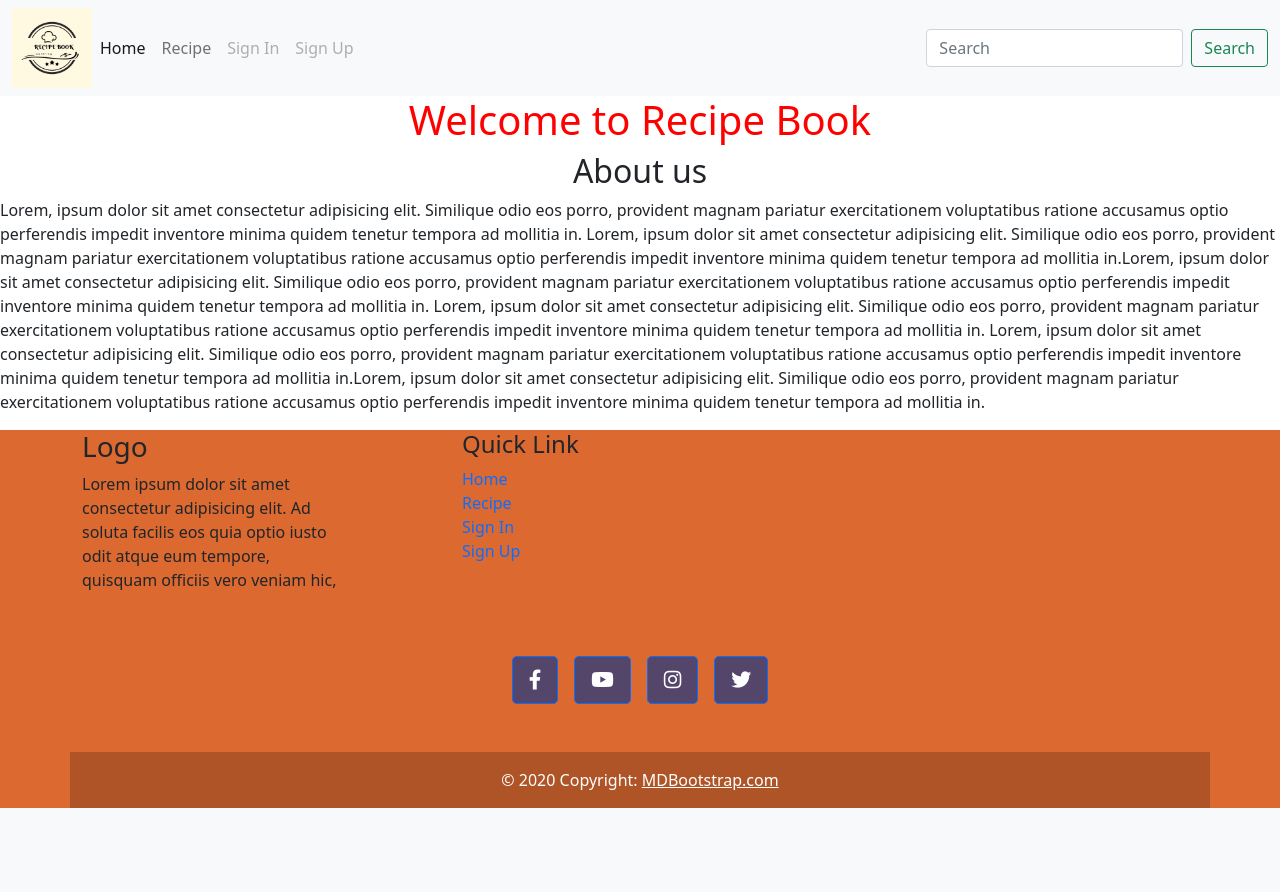
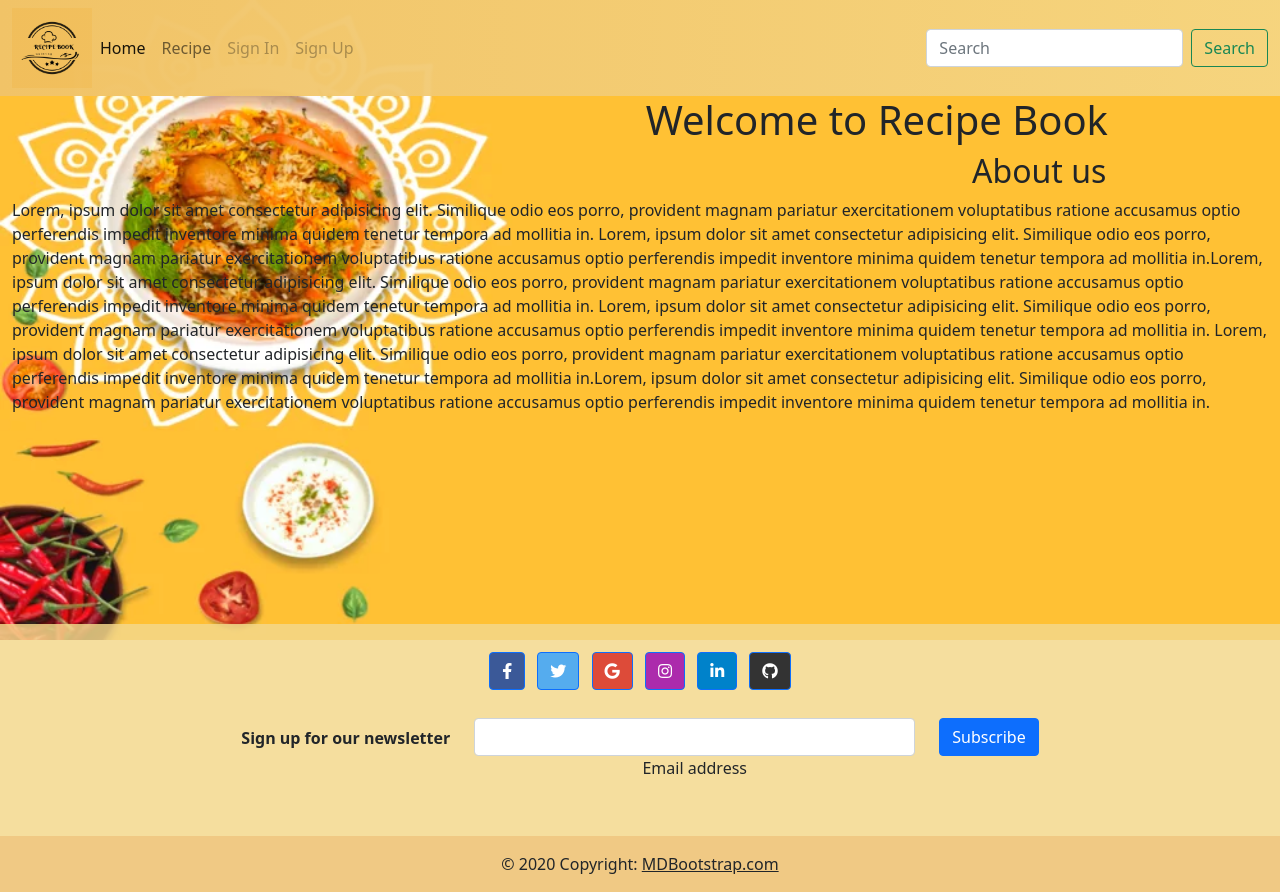
Before and after one commit to Aliona83/book_recipe, a Django app: page / in a window 1280 px wide. Before the commit the page ends 808 px from the top, so only its background shows below. Run offline with Django 3.2, Linux system fonts and the light colour scheme.

Commit message:
Add background image

```diff
--- a/recipebook/bookapp/static/bookapp/bookapp.css
+++ b/recipebook/bookapp/static/bookapp/bookapp.css
@@ -1,8 +1,32 @@
+* {margin:0; padding: 0;
+box-sizing: border-box;}
+body {
+    background-image: url(../images/background_image\ \(1\).webp);
+    background-size: 100%;
+    background-repeat: no-repeat;
+
+
+}
 h1 {
-    color: red;
-    text-align: center;
+ text-align: right;
+ margin-right: 160px;
+}
+h2 {
+    margin-left: 960px;
 }
 .logo {
     height: 80px;
     width: 80px;
+    mix-blend-mode: multiply;
 }
+
+.navbar {
+    background-image: linear-gradient(to right, #f1c367, #f4d88cd6);
+}
+footer {
+
+   position: relative;
+   margin-top: 210px;
+   height: auto;
+
+}
--- a/recipebook/bookapp/templates/bookapp/base.html
+++ b/recipebook/bookapp/templates/bookapp/base.html
@@ -15,7 +15,7 @@
 </head>
 <body>
 
-    <nav class="navbar navbar-expand-lg navbar-light bg-light">
+    <nav class="navbar navbar-expand-lg navbar-light ">
 
         <div class="container-fluid">
           <img src="{% static 'images/logoo.png' %}" class="logo"></a>
@@ -46,70 +46,94 @@
       </nav>
       {% block content %}
       {% endblock %}
-    <h1 class="text-center">Welcome to Recipe Book</h1>
-    <h2 class="text-center">About us</h2>
- <p>Lorem, ipsum dolor sit amet consectetur adipisicing elit. Similique odio eos porro, provident magnam pariatur exercitationem voluptatibus ratione accusamus optio perferendis impedit inventore minima quidem tenetur tempora ad mollitia in.
+      <main class="container-fluid">
+    <h1 class="text-right">Welcome to Recipe Book</h1>
+    <h2 class="text-left">About us</h2>
+ <p style="display: block;">Lorem, ipsum dolor sit amet consectetur adipisicing elit. Similique odio eos porro, provident magnam pariatur exercitationem voluptatibus ratione accusamus optio perferendis impedit inventore minima quidem tenetur tempora ad mollitia in.
     Lorem, ipsum dolor sit amet consectetur adipisicing elit. Similique odio eos porro, provident magnam pariatur exercitationem voluptatibus ratione accusamus optio perferendis impedit inventore minima quidem tenetur tempora ad mollitia in.Lorem, ipsum dolor sit amet consectetur adipisicing elit. Similique odio eos porro, provident magnam pariatur exercitationem voluptatibus ratione accusamus optio perferendis impedit inventore minima quidem tenetur tempora ad mollitia in.
     Lorem, ipsum dolor sit amet consectetur adipisicing elit. Similique odio eos porro, provident magnam pariatur exercitationem voluptatibus ratione accusamus optio perferendis impedit inventore minima quidem tenetur tempora ad mollitia in.
     Lorem, ipsum dolor sit amet consectetur adipisicing elit. Similique odio eos porro, provident magnam pariatur exercitationem voluptatibus ratione accusamus optio perferendis impedit inventore minima quidem tenetur tempora ad mollitia in.Lorem, ipsum dolor sit amet consectetur adipisicing elit. Similique odio eos porro, provident magnam pariatur exercitationem voluptatibus ratione accusamus optio perferendis impedit inventore minima quidem tenetur tempora ad mollitia in.
 
  </p>
+</main>
+ </footer >
+ <!-- Footer -->
+<footer class="text-center "style="background-color:#f4d88cd6" >
 
-    <footer class="text-center text-lg-start" style="background-color: #db6930;">
-        <div class="container">
-          <div class="row">
-            <div class="col-xl-3 col-lg-4 col-md-6">
-              <div>
-                <h3>Logo</h3>
-                <p class="mb-30 footer-desc">Lorem ipsum dolor sit amet consectetur adipisicing elit. Ad soluta facilis
-                  eos quia optio iusto odit atque eum tempore, quisquam officiis vero veniam hic,</p>
+  <!-- Grid container -->
+  <div class="container p-4" >
+
+    <!-- Section: Social media -->
+    <section class="mb-4">
+      <!-- Facebook -->
+      <a class="btn btn-primary btn-floating m-1" style="background-color: #3b5998" href="#!" role="button"><i class="fab fa-facebook-f"></i></a>
+
+      <!-- Twitter -->
+      <a class="btn btn-primary btn-floating m-1" style="background-color: #55acee" href="#!" role="button"><i class="fab fa-twitter"></i></a>
+
+      <!-- Google -->
+      <a class="btn btn-primary btn-floating m-1" style="background-color: #dd4b39" href="#!" role="button"><i class="fab fa-google"></i></a>
+
+      <!-- Instagram -->
+      <a class="btn btn-primary btn-floating m-1" style="background-color: #ac2bac" href="#!" role="button"><i class="fab fa-instagram"></i></a>
+
+      <!-- Linkedin -->
+      <a class="btn btn-primary btn-floating m-1" style="background-color: #0082ca" href="#!" role="button"><i class="fab fa-linkedin-in"></i></a>
+      <!-- Github -->
+      <a class="btn btn-primary btn-floating m-1" style="background-color: #333333" href="#!" role="button"><i class="fab fa-github"></i></a>
+    </section>
+    <!-- Section: Social media -->
+
+
+    <!-- Section: Form -->
+    <section class="">
+      <form action="">
+        <!--Grid row-->
+        <div class="row d-flex justify-content-center">
+          <!--Grid column-->
+          <div class="col-auto">
+            <p class="pt-2">
+              <strong>Sign up for our newsletter</strong>
+            </p>
+          </div>
+          <!--Grid column-->
+
+          <!--Grid column-->
+          <div class="col-md-5 col-12">
+            <!-- Email input -->
+            <div class="form-outline mb-4">
+              <input type="email" id="form5Example2" class="form-control" />
+              <label class="form-label" for="form5Example2">Email address</label>
             </div>
           </div>
-            <div class="col-xl-2 offset-xl-1 col-lg-2 col-md-6">
-              <div class="">
-                <h4>Quick Link</h4>
-                <ul class="list-unstyled">
-                  <li>
-                    <a href="#" class="text-decoration-none">Home</a>
-                  </li>
-                  <li>
-                    <a href="#" class="text-decoration-none">Recipe</a>
-                  </li>
-                  <li>
-                    <a href="#" class="text-decoration-none">Sign In</a>
-                  </li>
-                  <li>
-                    <a href="#" class="text-decoration-none">Sign Up</a>
-                  </li>
-                </ul>
-              </div>
-            </div>
-                  <div class="container d-flex justify-content-center py-5">
-                    <button type="button" class="btn btn-primary btn-lg btn-floating mx-2" style="background-color: #54456b;">
-                      <i class="fab fa-facebook-f"></i>
-                    </button>
-                    <button type="button" class="btn btn-primary btn-lg btn-floating mx-2" style="background-color: #54456b;">
-                      <i class="fab fa-youtube"></i>
-                    </button>
-                    <button type="button" class="btn btn-primary btn-lg btn-floating mx-2" style="background-color: #54456b;">
-                      <i class="fab fa-instagram"></i>
-                    </button>
-                    <button type="button" class="btn btn-primary btn-lg btn-floating mx-2" style="background-color: #54456b;">
-                      <i class="fab fa-twitter"></i>
+          <!--Grid column-->
+
+          <!--Grid column-->
+          <div class="col-auto">
+
+            <!-- Submit button -->
+            <button type="submit" class="btn btn-primary mb-4">
+              Subscribe
             </button>
           </div>
+          <!--Grid column-->
+        </div>
+        <!--Grid row-->
+      </form>
+    </section>
+    <!-- Section: Form -->
+  </div>
+  <!-- Grid container -->
 
   <!-- Copyright -->
-                  <div class="text-center text-white p-3" style="background-color: rgba(0, 0, 0, 0.2)" >
+  <div class="text-center p-3" style="background-color: rgba(219, 116, 27, 0.2)">
     © 2020 Copyright:
-                    <a class="text-white" href="https://mdbootstrap.com/">MDBootstrap.com</a>
+    <a class="text-dark" href="https://mdbootstrap.com/">MDBootstrap.com</a>
   </div>
   <!-- Copyright -->
 
-
-
-              <!-- End of .container -->
 </footer>
+<!-- Footer -->
     <!-- Bootstrap 5 JS -->
     <script src="https://cdn.jsdelivr.net/npm/bootstrap@5.0.2/dist/js/bootstrap.bundle.min.js" integrity="sha384-MrcW6ZMFYlzcLA8Nl+NtUVF0sA7MsXsP1UyJoMp4YLEuNSfAP+JcXn/tWtIaxVXM" crossorigin="anonymous"></script>
     <!--Jquery-->
```
Also changed, not shown: recipebook/bookapp/static/images/background_image (1).webp (added). Lines whose indentation alone changed are shown as unchanged.
